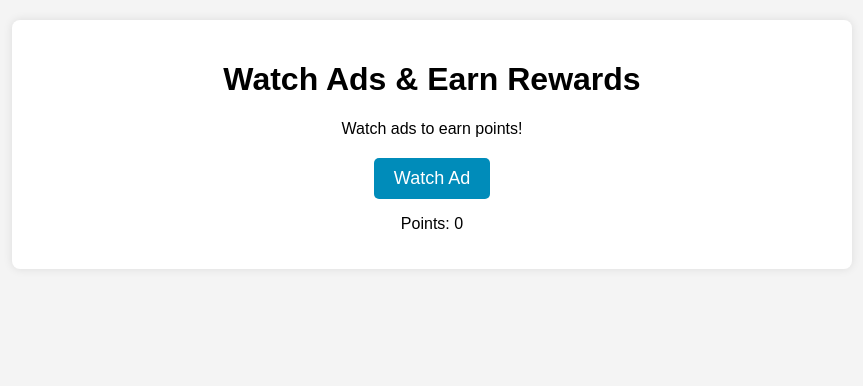
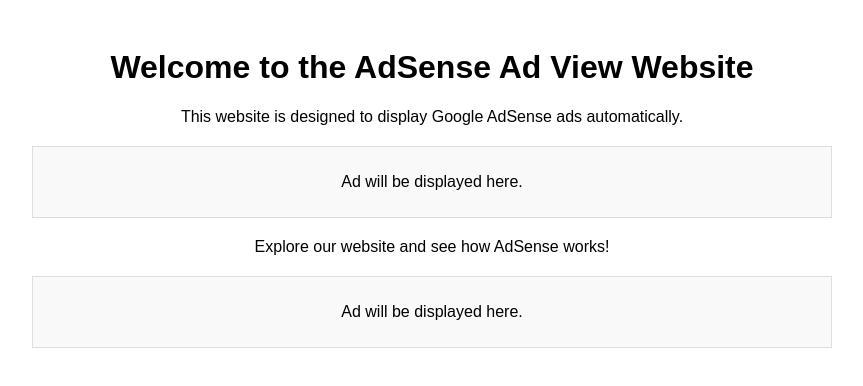
Before and after one commit to brosenaesports/Ads, a plain HTML site: page index.html in a window 1280 px wide. Shown: the whole page, without its empty margins (208-1071 px from the left). Drawn offline with Linux system fonts and the light colour scheme.

Commit message:
Update index.html

```diff
--- a/index.html
+++ b/index.html
@@ -3,80 +3,48 @@
 <head>
     <meta charset="UTF-8">
     <meta name="viewport" content="width=device-width, initial-scale=1.0">
-    <title>Ad Watch and Earn</title>
+    <title>AdSense Ad View Website</title>
 
     <!-- Google AdSense Code -->
     <script async src="https://pagead2.googlesyndication.com/pagead/js/adsbygoogle.js?client=ca-pub-4626020508608349"
-     crossorigin="anonymous"></script>
+        crossorigin="anonymous"></script>
 
     <style>
         body {
             font-family: Arial, sans-serif;
             text-align: center;
-            margin: 20px;
-            background-color: #f4f4f4;
+            padding: 20px;
         }
         .container {
             max-width: 800px;
             margin: auto;
-            background: white;
-            padding: 20px;
-            box-shadow: 0px 0px 10px rgba(0, 0, 0, 0.1);
-            border-radius: 8px;
         }
-        .ad-box {
+        .ad-section {
             margin: 20px 0;
-        }
-        .watch-button {
-            background-color: #008CBA;
-            color: white;
-            border: none;
-            padding: 10px 20px;
-            font-size: 18px;
-            cursor: pointer;
-            border-radius: 5px;
-        }
-        .watch-button:disabled {
-            background-color: #ccc;
+            padding: 10px;
+            border: 1px solid #ddd;
+            background: #f9f9f9;
         }
     </style>
 </head>
 <body>
 
     <div class="container">
-        <h1>Watch Ads & Earn Rewards</h1>
-        <p>Watch ads to earn points!</p>
+        <h1>Welcome to the AdSense Ad View Website</h1>
+        <p>This website is designed to display Google AdSense ads automatically.</p>
 
-        <div class="ad-box">
-            <!-- Google AdSense Ad Placement -->
-            <ins class="adsbygoogle"
-                 style="display:block"
-                 data-ad-client="ca-pub-4626020508608349"
-                 data-ad-slot="1234567890"
-                 data-ad-format="auto"></ins>
-            <script>
-                 (adsbygoogle = window.adsbygoogle || []).push({});
-            </script>
+        <!-- Ad Placeholder -->
+        <div class="ad-section">
+            <p>Ad will be displayed here.</p>
         </div>
 
-        <button class="watch-button" id="watchAd">Watch Ad</button>
-        <p id="points">Points: 0</p>
+        <p>Explore our website and see how AdSense works!</p>
+
+        <!-- Another Ad Placeholder -->
+        <div class="ad-section">
+            <p>Ad will be displayed here.</p>
+        </div>
     </div>
-
-    <script>
-        let points = 0;
-        const button = document.getElementById('watchAd');
-        const pointsDisplay = document.getElementById('points');
-
-        button.addEventListener('click', () => {
-            button.disabled = true;
-            setTimeout(() => {
-                points += 10;
-                pointsDisplay.textContent = `Points: ${points}`;
-                button.disabled = false;
-            }, 30000); // 30 seconds to simulate ad watching
-        });
-    </script>
 
 </body>
 </html>
```
